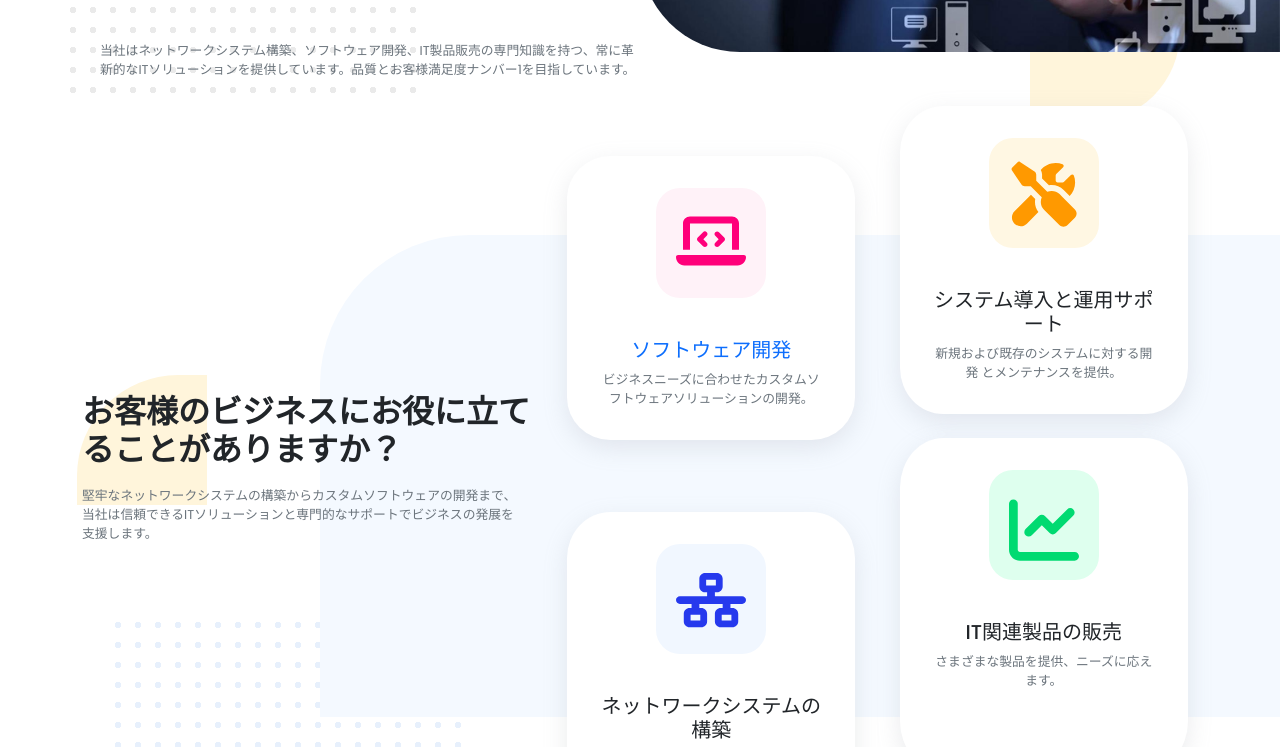
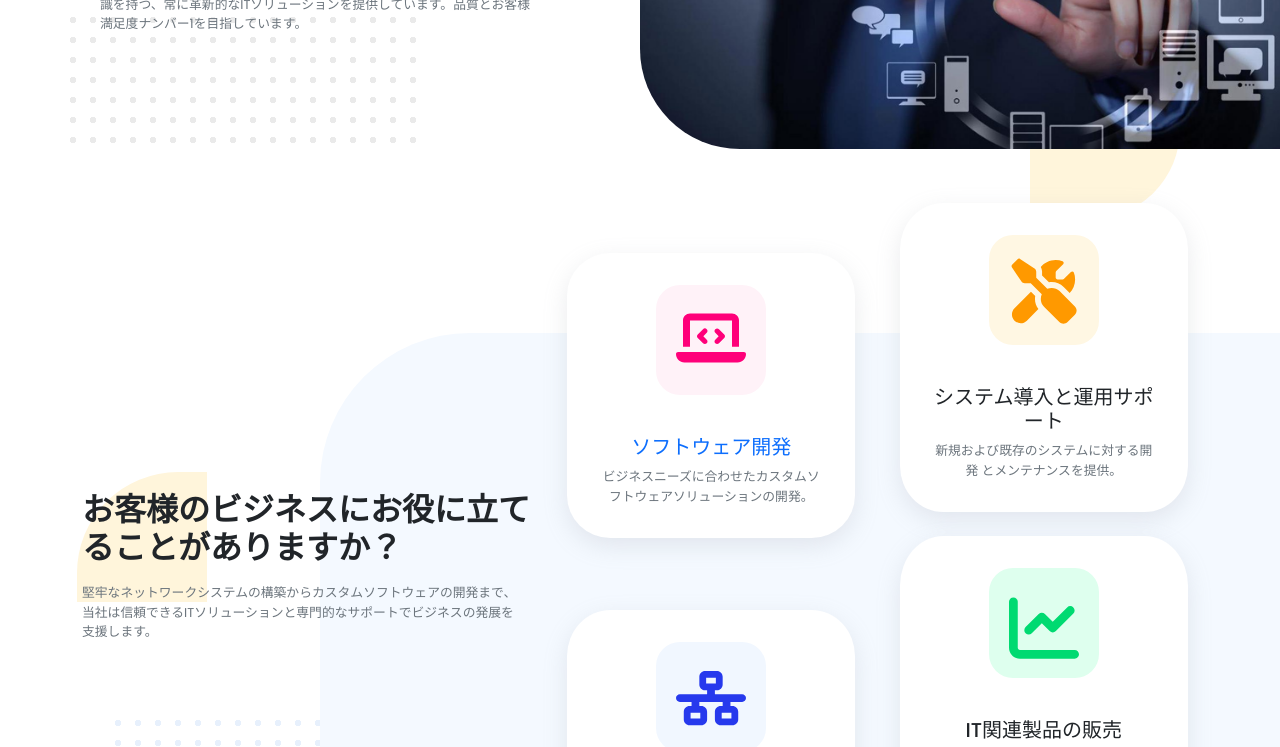
Before and after one commit to VirajLasitha/ACROSS-Web-Site, a plain HTML site: page index.html in a window 1280 px wide. Shown: the part 313-1060 px from the top of the page. Drawn offline with nearby package versions, Linux system fonts and the light colour scheme.

Commit message:
Update index.html

```diff
--- a/index.html
+++ b/index.html
@@ -113,15 +113,14 @@
                <h2 class="header-title txt-c-xs txt-c-sm" data-translation-key="hero-title">A IT Services &
                   Software Development Company
                </h2>
-               <p class="text-muted pt-4 pt-xs txt-c-xs txt-c-sm" data-translation-key="hero-desc"
-                  style="position: absolute; top: 250px;">
+               <p class="text-muted pt-4 pt-xs txt-c-xs txt-c-sm" data-translation-key="hero-desc">
                   We provide innovative IT solutions for businesses with expertise in network system construction,
                   software development, and IT product sales. Focused on quality and customer satisfaction.
                </p>
                <!-- <a class="btn-contact-now" href="mailto:test@example.com?subject=I like to invest with you."><span
                      data-translation-key="hero-cta"></span>
                </a> -->
-               <div class="dot-box" style="position: absolute; top: 200px;"></div>
+               <div class="dot-box" style="position: absolute; top: 250px;"></div>
             </div>
             <!-- <div class="col-md-6 col-sm-12 col-xs-12 p-0" style="background-color: bisque;"> -->
             <div class="col-md-6 col-sm-12 col-xs-12 p-0 slider" style="position: relative;">
```
